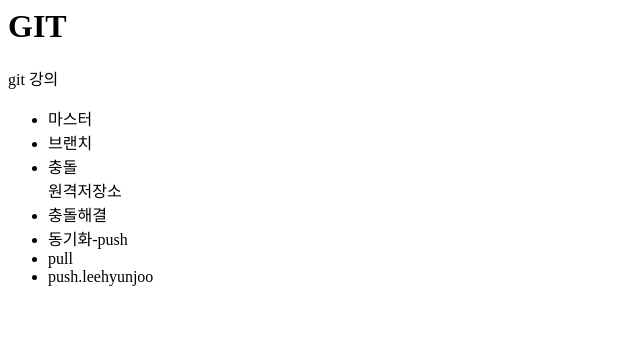
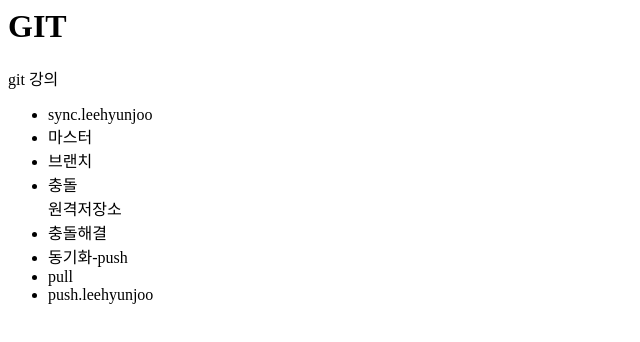
Before and after one commit to wayhome25/opentutorials_sourcetree, a plain HTML site: page index.html in a window 1280 px wide. Shown: the whole page, without its empty margins (0-640 px from the left). Drawn offline with Linux system fonts and the light colour scheme.

Commit message:
add sync.leehyunjoo

```diff
--- a/index.html
+++ b/index.html
@@ -7,6 +7,7 @@
     <h1>GIT</h1>
     <header>git 강의</header>
     <ul>
+      <li>sync.leehyunjoo</li>
       <li>마스터</li>
       <li>브랜치</li>
       <li>충돌</li
```
